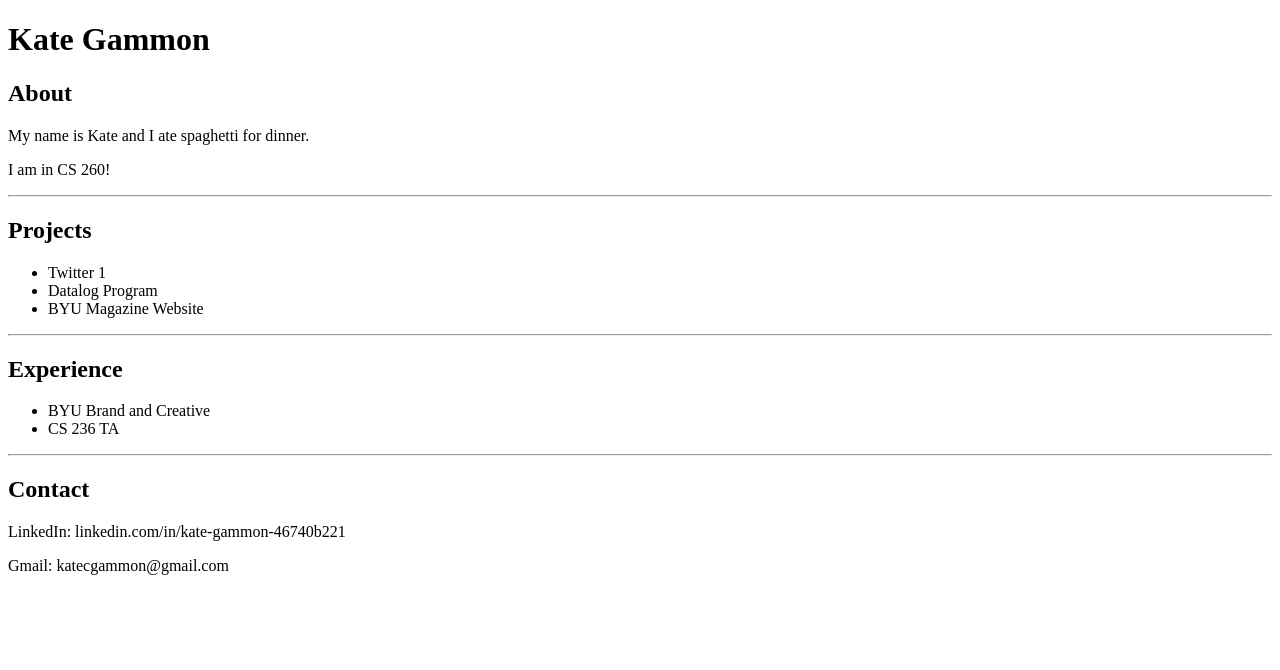
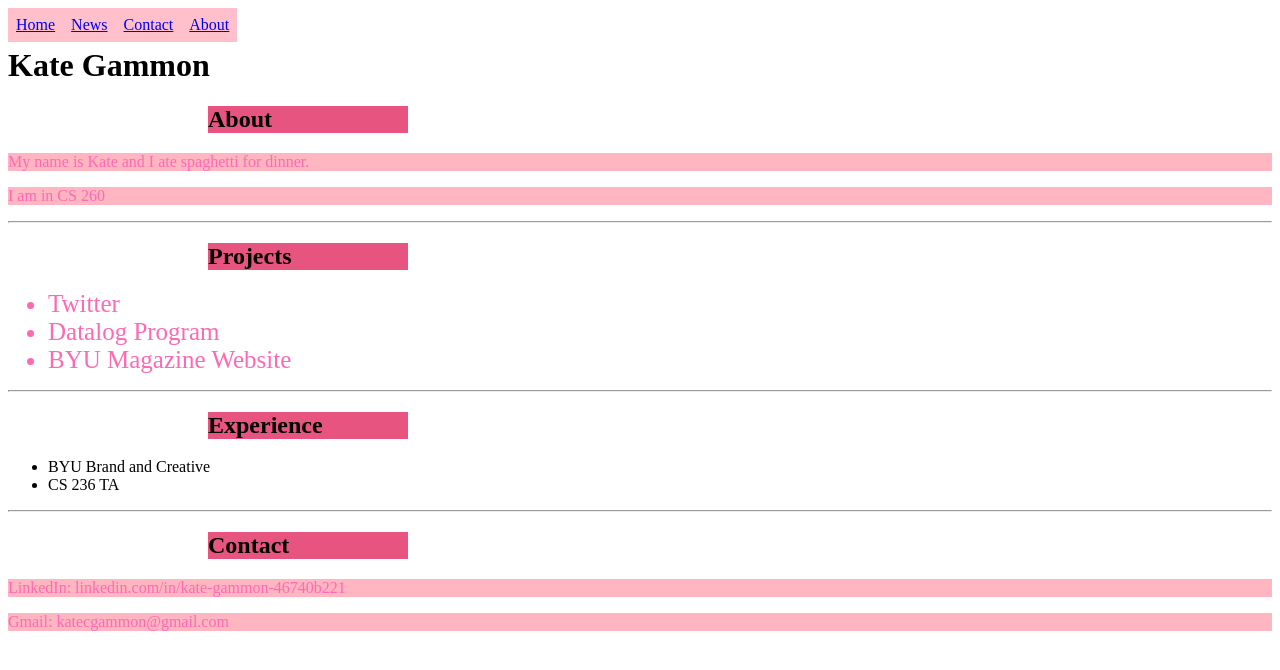
Before and after one commit to katecmarkham/portfolio, a plain HTML site: page index.html in a window 1280 px wide. Drawn offline with Linux system fonts and the light colour scheme.

Commit message:
updating site

```diff
--- a/index.html
+++ b/index.html
@@ -1,18 +1,27 @@
 <!DOCTYPE html>
 <html>
 <head>
-<title>Portfolio</title>
+  <meta charset='UTF-8'/>
+  <title>Portfolio</title>
+  <link rel='stylesheet' href='styles.css'/>
 </head>
 <body>
+	<ul class="nav-bar">
+  		<li><a href="default.asp">Home</a></li>
+  		<li><a href="news.asp">News</a></li>
+  		<li><a href="contact.asp">Contact</a></li>
+  		<li><a href="about.asp">About</a></li>
+	</ul>
+	<br>
 	<h1>Kate Gammon</h1>
 	<h2>About</h2>
 	<p>My name is Kate and I ate spaghetti for dinner.</p>
-	<p>I am in CS 260!</p>
+	<p>I am in CS 260</p>
 
 	<hr>
 	<h2>Projects</h2>
-	<ul>
-		<li>Twitter 1</li>
+	<ul class="boring-stuff">
+		<li>Twitter</li>
 		<li>Datalog Program</li>
 		<li>BYU Magazine Website</li>
 	</ul>
--- /dev/null
+++ b/styles.css
@@ -0,0 +1,28 @@
+
+	h2 {
+		margin-left: 200px;
+		width: 200px;
+		background-color: #e75480;
+	}
+	.boring-stuff li {
+		font-size: 25px;
+		color: #FF69B4;
+	}
+	p {
+                color: #FF69B4;
+                background-color: #FFB6C1;
+        }
+	.nav-bar {
+		list-style-type: none;
+  		margin: 0;
+  		padding: 0;
+	}
+	.nav-bar li {
+		display: inline;
+		float: left;
+	}
+	a {
+  		display: block;
+  		padding: 8px;
+  		background-color: #FFC0CB;
+	}
```
Also changed, not shown: images.html (added, +11 -0 lines), links.html (added, +9 -0 lines), mochi.jpg (added).
